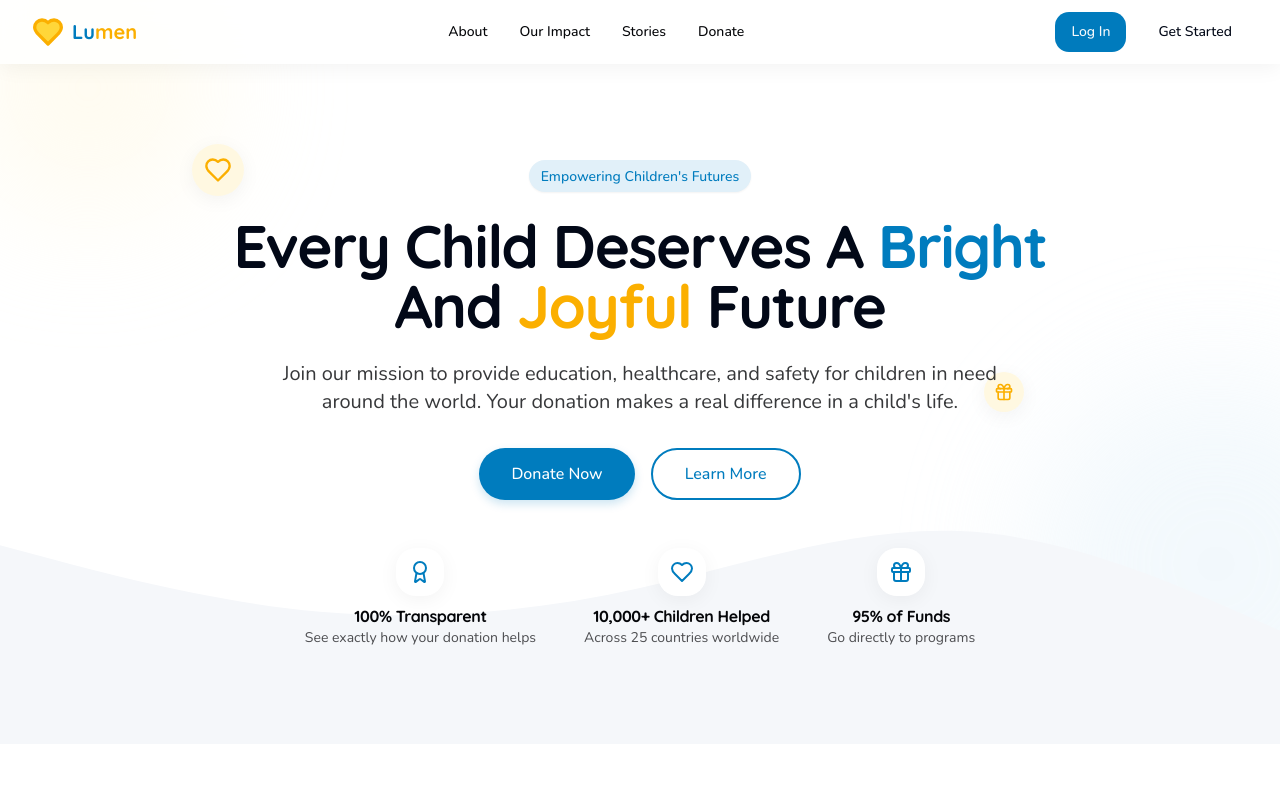
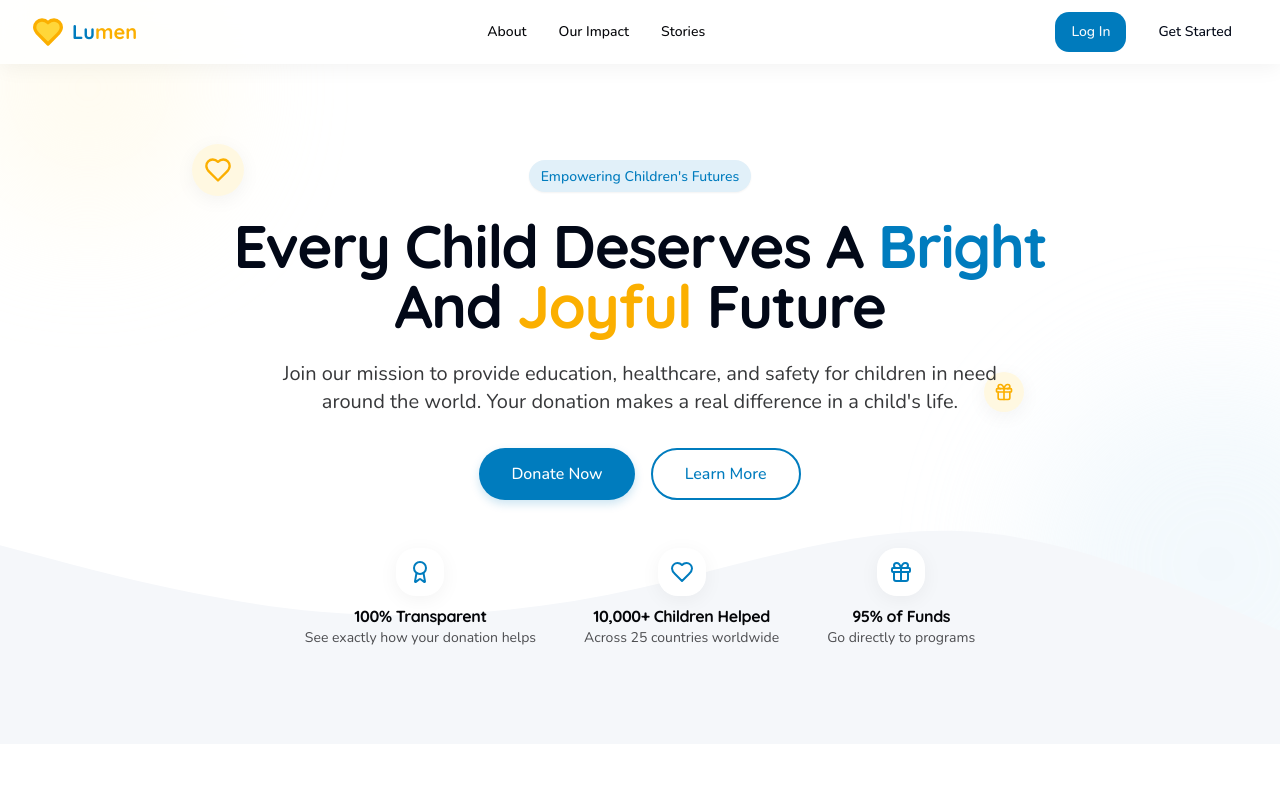
Before and after one commit to joaoson/ExpCriativa, a React (Vite) app in the folder ExpCriativa/: page / in a window 1280 px wide. Shown: the top 800 px of the page. Built offline with nearby package versions, Linux system fonts and the light colour scheme.

Commit message:
Remove label

```diff
--- a/ExpCriativa/src/pages/Index.tsx
+++ b/ExpCriativa/src/pages/Index.tsx
@@ -12,7 +12,6 @@ const Index = () => {
     {href: "#about", text: "About"},
     {href: "#impact", text: "Our Impact"},
     {href: "#stories", text: "Stories"},
-    {href: "#donate", text: "Donate"}
   ]
 
   useEffect(() => {
```
